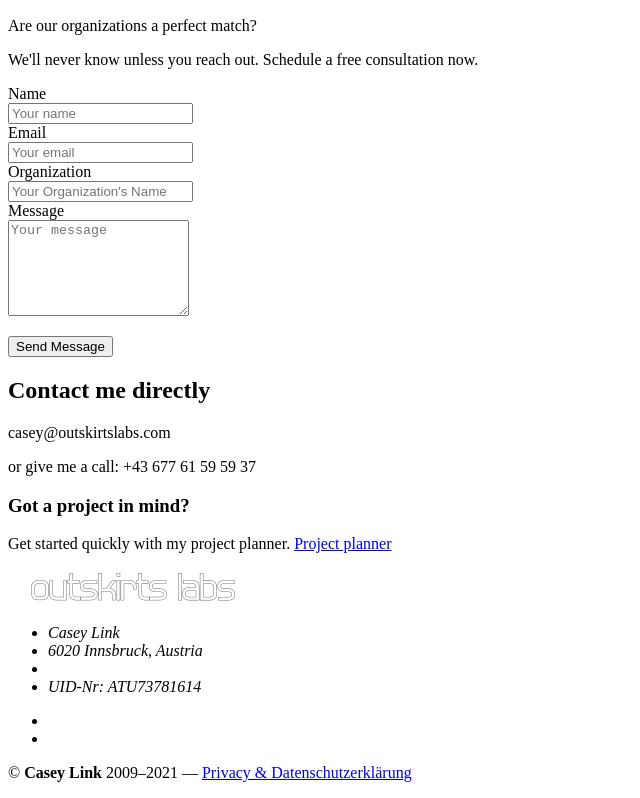
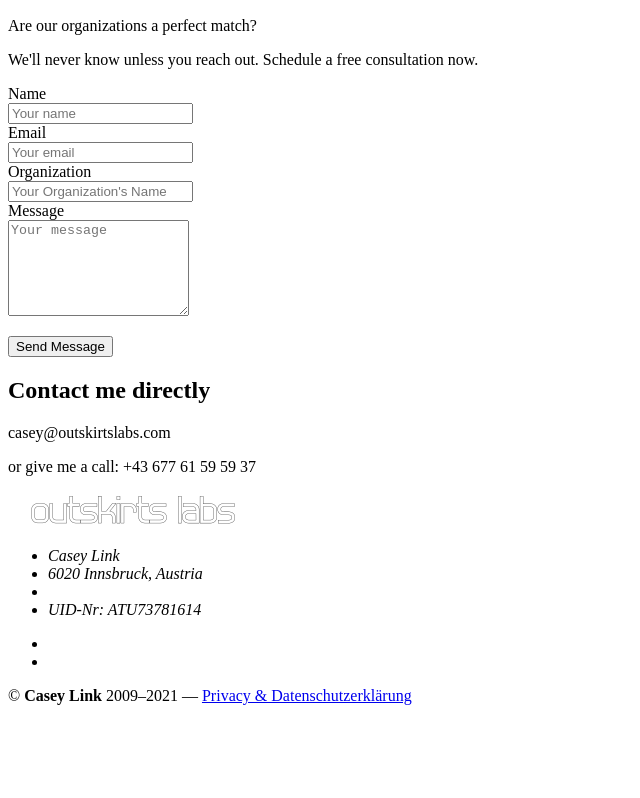
Before and after one commit to outskirtslabs/com, a website: page src/index.html in a window 1280 px wide. Shown: the part 4605-5403 px from the top of the page, without its empty margins (0-640 px from the left). After the commit the page ends 5326 px from the top, so only its background shows below. Drawn offline with Linux system fonts and the light colour scheme.

Commit message:
remove project planner for now

```diff
--- a/src/index.html
+++ b/src/index.html
@@ -779,13 +779,6 @@ Technologies used:
   <div class="container">
     <div class="row">
       <div class="col-sm-6">
-        <h3><i class="fa fa-rocket fa-fw"></i>Got a project in mind?</h3>
-        <p>Get started quickly with my project planner.
-          <a class="btn btn-qubico white  typeform-share link" title="Project quick start"
-             href="https://outskirtslabs.com/getstarted/projectplanner" data-mode="1"
-             target="_blank">Project planner <i class="fa fa-arrow-right"></i></a>
-           <!--<script>(function(){var qs,js,q,s,d=document,gi=d.getElementById,ce=d.createElement,gt=d.getElementsByTagName,id='typef_orm',b='https://s3-eu-west-1.amazonaws.com/share.typeform.com/';if(!gi.call(d,id)){js=ce.call(d,'script');js.id=id;js.src=b+'share.js';q=gt.call(d,'script')[0];q.parentNode.insertBefore(js,q)}})()</script>-->
-        </p>
       </div>
       <div class="col-sm-6 pull-right-lg right-lg">
         <img class="logo" src="/assets/logo-flask-white-35.png"
```
